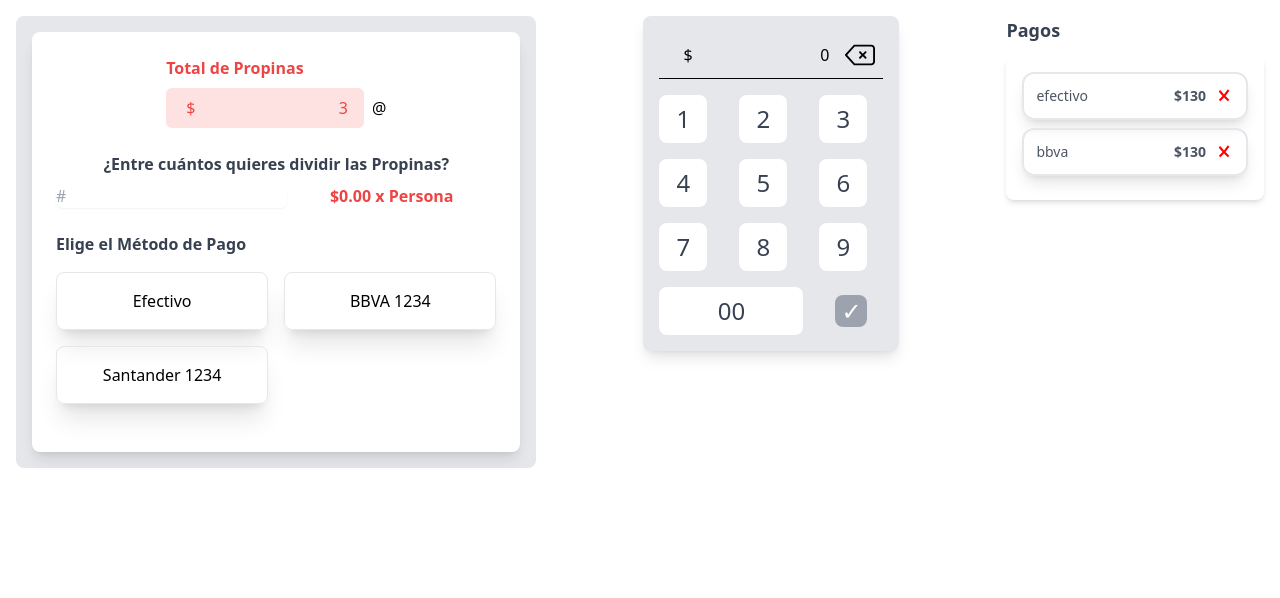
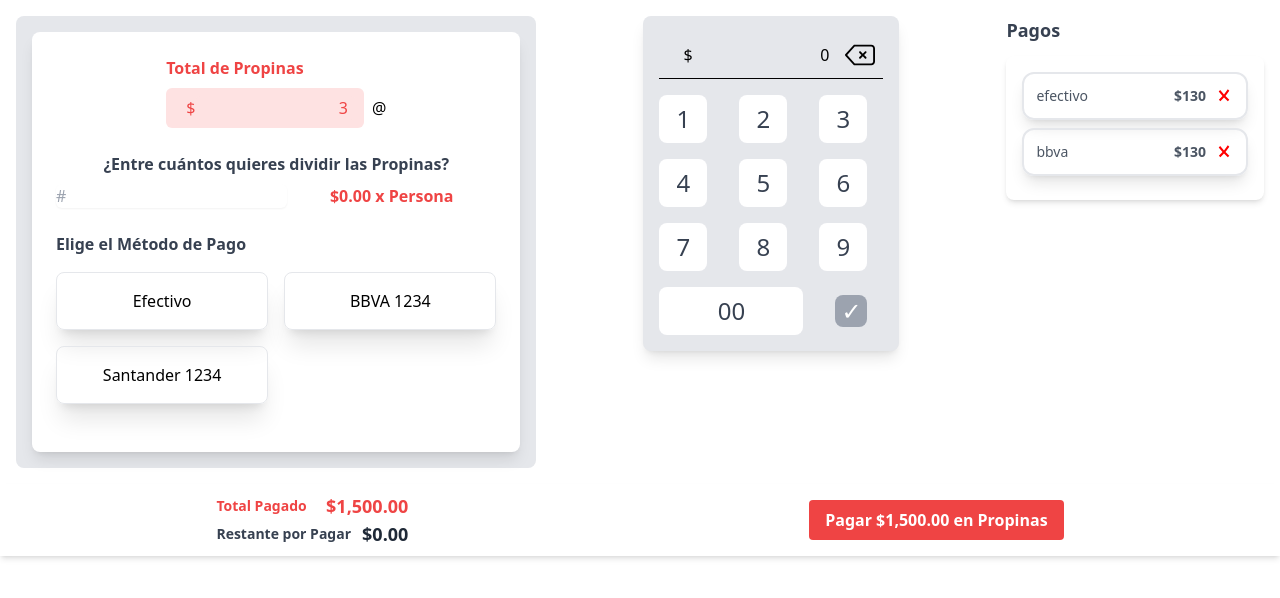
Before and after one commit to lororock/Softii-Test-front, a Vue app: page / in a window 1280 px wide. Shown: the top 598 px of the page. Built offline with nearby package versions, Linux system fonts and the light colour scheme.

Commit message:
add fullpayment

```diff
--- a/src/App.vue
+++ b/src/App.vue
@@ -1,7 +1,7 @@
 <script setup lang="ts">
-import HelloWorld from './components/HelloWorld.vue'
+import PaymentApp from './layout/PaymentApp.vue'
 </script>
 
 <template>
-  <HelloWorld  />
+  <PaymentApp  />
 </template>
--- /dev/null
+++ b/src/components/FullPayment.vue
@@ -0,0 +1,20 @@
+<template>
+    <div class="w-full bg-white px-4 py-2 shadow-md">
+        <div class="flex justify-around items-center">
+            <div class="flex flex-col justify-between w-48">
+                <div class="flex justify-between items-center">
+                    <span class="text-sm font-semibold text-red-500">Total Pagado</span>
+                    <span class="text-lg font-bold text-red-500">$1,500.00</span>
+                </div>
+                <div class="flex justify-between items-center">
+                    <span class="text-sm font-semibold text-gray-700">Restante por Pagar</span>
+                    <span class="text-lg font-bold text-gray-800">$0.00</span>
+                </div>
+            </div>
+
+            <button class="bg-red-500 hover:bg-red-600 text-white font-bold py-2 px-4 rounded">
+                Pagar $1,500.00 en Propinas
+            </button>
+        </div>
+    </div>
+</template>
--- a/src/components/PaymentKeyboard.vue
+++ b/src/components/PaymentKeyboard.vue
@@ -3,7 +3,7 @@
 import { defineComponent, ref } from 'vue';
 
 export default defineComponent({
-    name: 'Calculator',
+    name: 'PaymentKeyboard',
     setup() {
         const display = ref(0);
         const buttons = ["1", "2", "3", "4", "5", "6", "7", "8", "9"];
--- a/src/components/HelloWorld.vue
+++ b/src/layout/PaymentApp.vue
@@ -1,7 +1,9 @@
 <script setup lang="ts">
-import InfoEdit from './InfoEdit.vue';
-import PaymentKeyboard from './PaymentKeyboard.vue';
-import PaymentsList from './PaymentsList.vue'
+import InfoEdit from '../components/InfoEdit.vue';
+import PaymentKeyboard from '../components/PaymentKeyboard.vue';
+import PaymentsList from '../components/PaymentsList.vue'
+import FullPayment from '../components/FullPayment.vue'
+
 </script>
 
 <template>
@@ -16,4 +18,5 @@ import PaymentsList from './PaymentsList.vue'
       <PaymentsList />
     </div>
   </div>
+  <FullPayment />
 </template>
```
